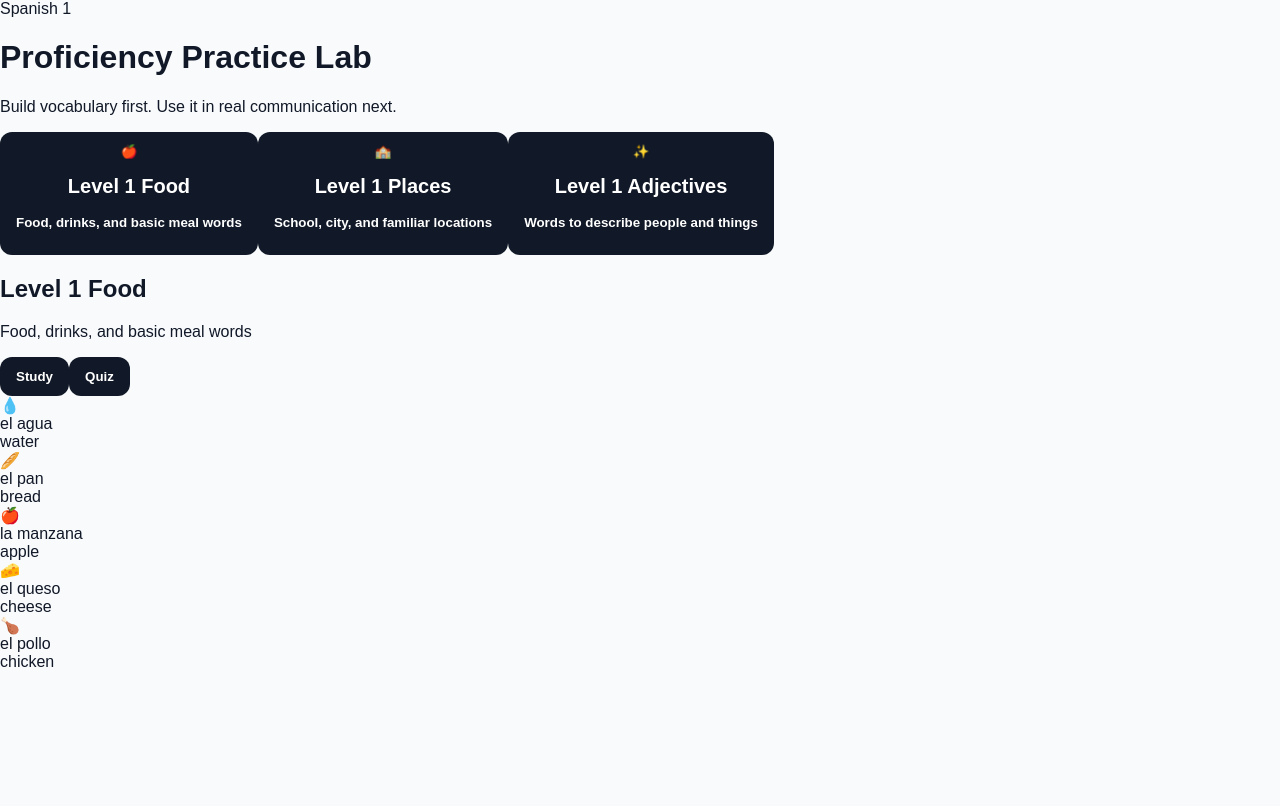
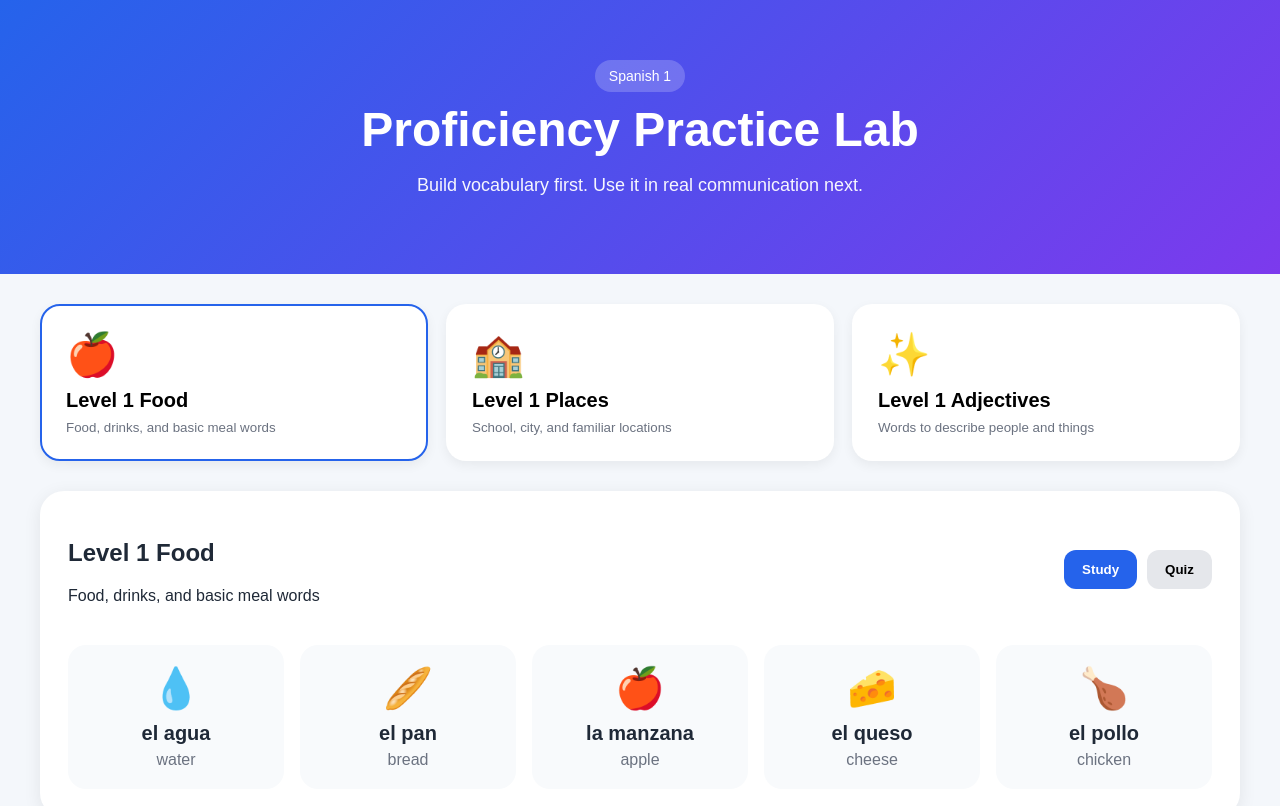
Before and after one commit to szeigfin/proficiency-practice, a React (Vite) app: page / in a window 1280 px wide. Shown: the top 806 px of the page. Built offline with nearby package versions, Linux system fonts and the light colour scheme.

Commit message:
Update styles.css

```diff
--- a/src/styles.css
+++ b/src/styles.css
@@ -1,50 +1,224 @@
 body {
   margin: 0;
-  background: #f8fafc;
-  color: #111827;
   font-family: Arial, sans-serif;
+  background: #f4f7fb;
+  color: #1f2937;
 }
 
-.header {
-  background: white;
-  border-bottom: 1px solid #ddd;
-  padding: 18px 24px;
-  font-weight: bold;
-  font-size: 24px;
+.app {
+  min-height: 100vh;
 }
 
-.container {
-  max-width: 1000px;
-  margin: auto;
-  padding: 28px;
+.hero {
+  background: linear-gradient(135deg, #2563eb, #7c3aed);
+  color: white;
+  padding: 60px 24px;
+  text-align: center;
 }
 
-.card {
-  background: white;
-  border-radius: 16px;
-  padding: 22px;
-  border: 1px solid #ddd;
-  margin-bottom: 18px;
+.hero h1 {
+  margin: 10px 0;
+  font-size: 48px;
 }
 
-.grid {
+.hero p {
+  font-size: 18px;
+  opacity: 0.95;
+}
+
+.hero-badge {
+  display: inline-block;
+  background: rgba(255,255,255,0.2);
+  padding: 8px 14px;
+  border-radius: 999px;
+  font-size: 14px;
+}
+
+.layout {
+  max-width: 1200px;
+  margin: auto;
+  padding: 30px 20px;
+}
+
+.topics {
   display: grid;
   grid-template-columns: repeat(auto-fit, minmax(220px, 1fr));
-  gap: 16px;
+  gap: 18px;
+  margin-bottom: 30px;
 }
 
-button {
-  background: #111827;
-  color: white;
+.topic-card {
+  background: white;
+  border: 2px solid transparent;
+  border-radius: 20px;
+  padding: 24px;
+  cursor: pointer;
+  text-align: left;
+  transition: 0.2s;
+  box-shadow: 0 4px 12px rgba(0,0,0,0.06);
+}
+
+.topic-card:hover {
+  transform: translateY(-2px);
+}
+
+.topic-card.active {
+  border-color: #2563eb;
+}
+
+.topic-icon {
+  font-size: 42px;
+  margin-bottom: 10px;
+}
+
+.topic-card h2 {
+  margin: 0 0 8px 0;
+}
+
+.topic-card p {
+  margin: 0;
+  color: #6b7280;
+}
+
+.practice-panel {
+  background: white;
+  border-radius: 24px;
+  padding: 28px;
+  box-shadow: 0 4px 18px rgba(0,0,0,0.08);
+}
+
+.panel-header {
+  display: flex;
+  justify-content: space-between;
+  gap: 20px;
+  align-items: center;
+  margin-bottom: 24px;
+  flex-wrap: wrap;
+}
+
+.tabs {
+  display: flex;
+  gap: 10px;
+}
+
+.tab {
   border: none;
-  padding: 12px 16px;
+  background: #e5e7eb;
+  padding: 12px 18px;
   border-radius: 12px;
   cursor: pointer;
   font-weight: bold;
 }
 
-.word {
-  padding: 14px;
+.tab.active {
+  background: #2563eb;
+  color: white;
+}
+
+.word-grid {
+  display: grid;
+  grid-template-columns: repeat(auto-fit, minmax(170px, 1fr));
+  gap: 16px;
+}
+
+.word-card {
+  background: #f8fafc;
+  border-radius: 18px;
+  padding: 20px;
+  text-align: center;
+}
+
+.word-icon {
+  font-size: 40px;
+  margin-bottom: 10px;
+}
+
+.spanish {
+  font-weight: bold;
+  font-size: 20px;
+}
+
+.english {
+  color: #6b7280;
+  margin-top: 6px;
+}
+
+.quiz {
+  text-align: center;
+}
+
+.score {
+  margin-bottom: 16px;
+  font-weight: bold;
+}
+
+.quiz-icon {
+  font-size: 56px;
+}
+
+.quiz-label {
+  color: #6b7280;
+}
+
+.quiz-prompt {
+  font-size: 42px;
+  margin: 10px 0 30px;
+}
+
+.answers {
+  display: grid;
+  grid-template-columns: repeat(auto-fit, minmax(180px, 1fr));
+  gap: 14px;
+}
+
+.answer {
+  border: none;
+  background: #e5e7eb;
+  border-radius: 14px;
+  padding: 16px;
+  cursor: pointer;
+  font-size: 16px;
+  transition: 0.2s;
+}
+
+.answer:hover {
+  background: #d1d5db;
+}
+
+.answer.correct {
+  background: #16a34a;
+  color: white;
+}
+
+.answer.wrong {
+  background: #dc2626;
+  color: white;
+}
+
+.feedback {
+  margin-top: 24px;
+  display: flex;
+  justify-content: center;
+  gap: 18px;
+  align-items: center;
+  flex-wrap: wrap;
+}
+
+.feedback button {
+  border: none;
+  background: #2563eb;
+  color: white;
+  padding: 12px 18px;
   border-radius: 12px;
-  background: #f1f5f9;
+  cursor: pointer;
 }
+
+@media (max-width: 700px) {
+  .hero h1 {
+    font-size: 36px;
+  }
+
+  .quiz-prompt {
+    font-size: 32px;
+  }
+}
```
